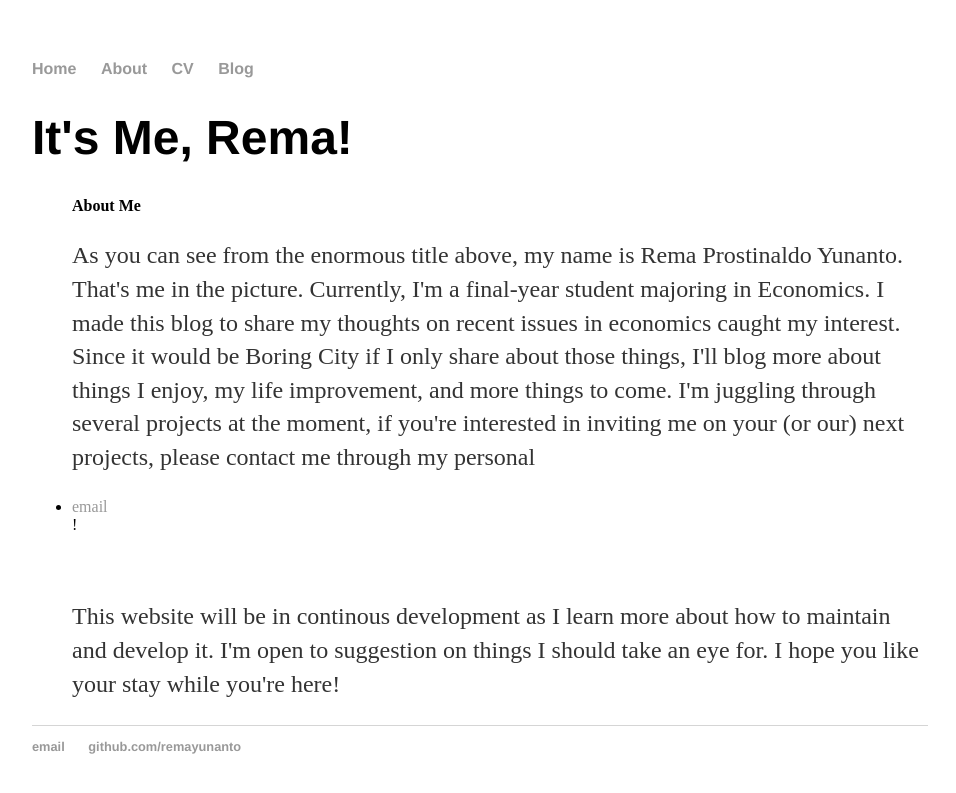
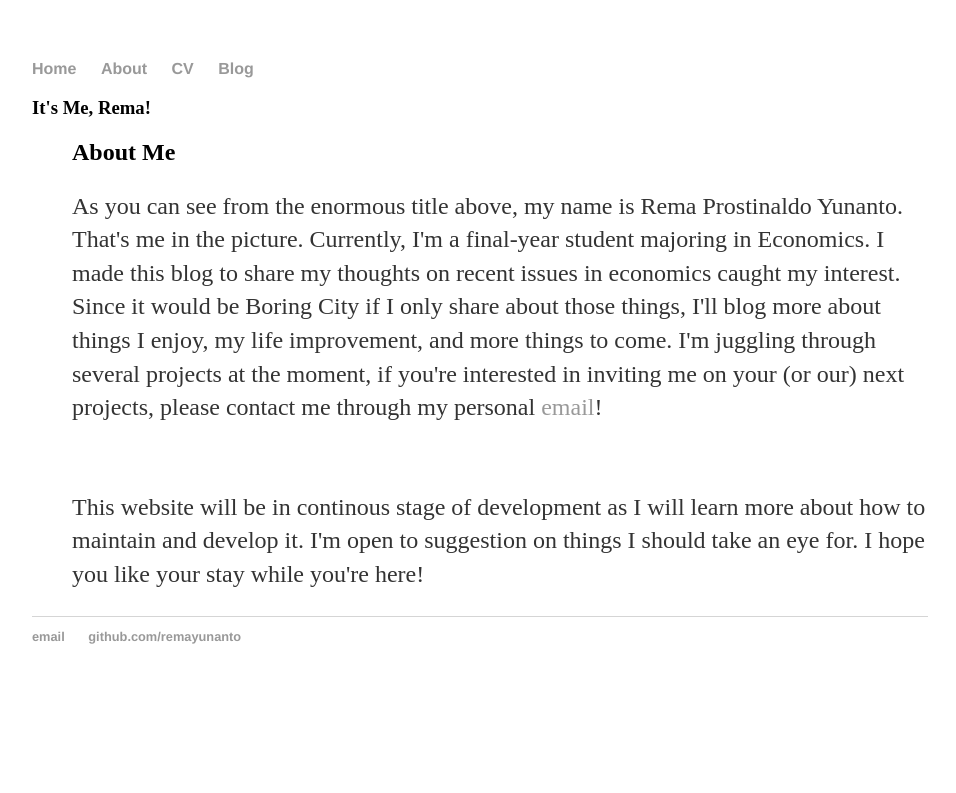
Before and after one commit to remayunanto/remayunanto.github.io, a Jekyll site: the page built from about/index.html, in a window 1280 px wide. Shown: the top 793 px of the page, without its empty margins (160-1116 px from the left). Built offline with Jekyll 4.4.1, drawn with Linux system fonts in a browser that asks for light colours.

Commit message:
Update index.html

```diff
--- a/about/index.html
+++ b/about/index.html
@@ -2,10 +2,13 @@
 layout: default
 title: It's Me, Rema!
 ---
-	<h1>{{ page.title }}</h1>
+	<h3>{{ page.title }}</h3>
 	<ul class="page">
-        <h4>About Me</h4>
-        <p>As you can see from the enormous title above, my name is Rema Prostinaldo Yunanto. That's me in the picture. Currently, I'm a final-year student majoring in Economics. I made this blog to share my thoughts on recent issues in economics caught my interest. Since it would be Boring City if I only share about those things, I'll blog more about things I enjoy, my life improvement, and more things to come. I'm juggling through several projects at the moment, if you're interested in inviting me on your (or our) next projects, please contact me through my personal <li><a href="mailto:remayunanto@gmail.com">email</a></li>!</p>
+        <h2>About Me</h2>
+
+		<!-- YOUR PICTURE HERE -->
+
+        <p>As you can see from the enormous title above, my name is Rema Prostinaldo Yunanto. That's me in the picture. Currently, I'm a final-year student majoring in Economics. I made this blog to share my thoughts on recent issues in economics caught my interest. Since it would be Boring City if I only share about those things, I'll blog more about things I enjoy, my life improvement, and more things to come. I'm juggling through several projects at the moment, if you're interested in inviting me on your (or our) next projects, please contact me through my personal <a href="mailto:remayunanto@gmail.com">email</a>!</p>
       <br>
-	<p>This website will be in continous development as I learn more about how to maintain and develop it. I'm open to suggestion on things I should take an eye for. I hope you like your stay while you're here! </p>
+	<p>This website will be in continous stage of development as I will learn more about how to maintain and develop it. I'm open to suggestion on things I should take an eye for. I hope you like your stay while you're here! </p>
 	</ul>
```
